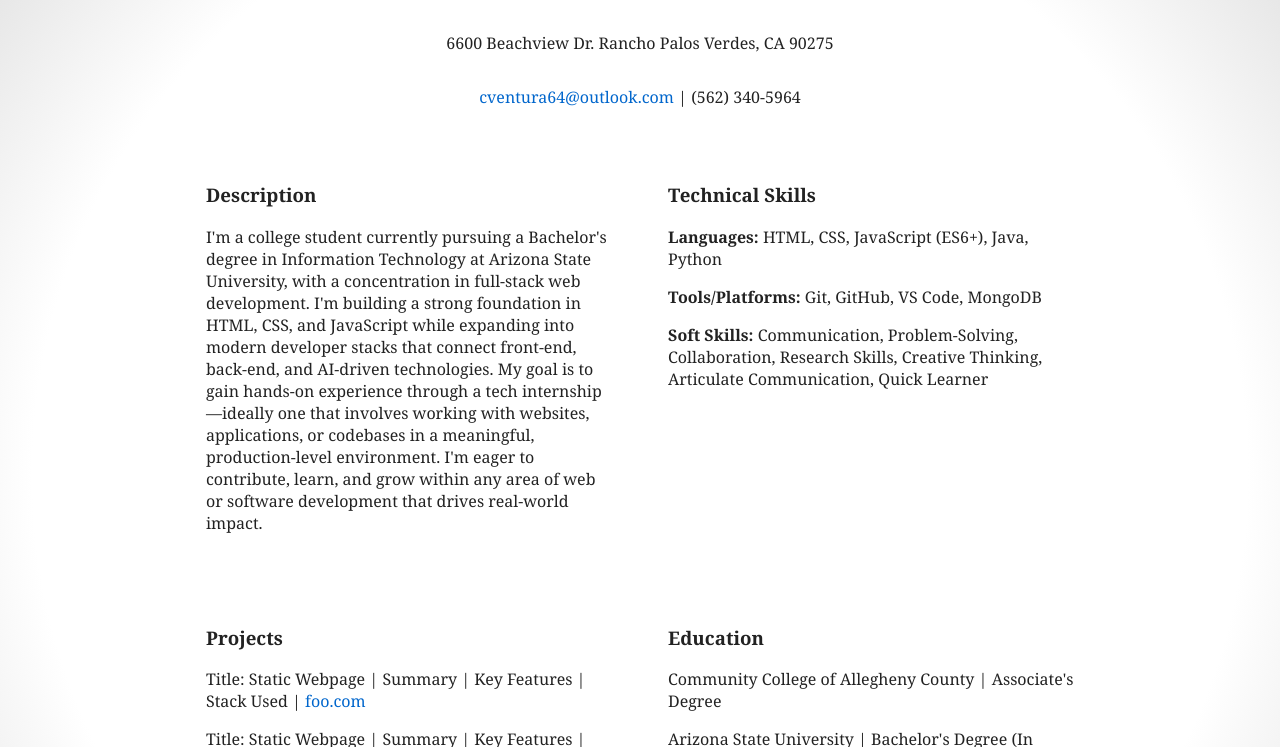
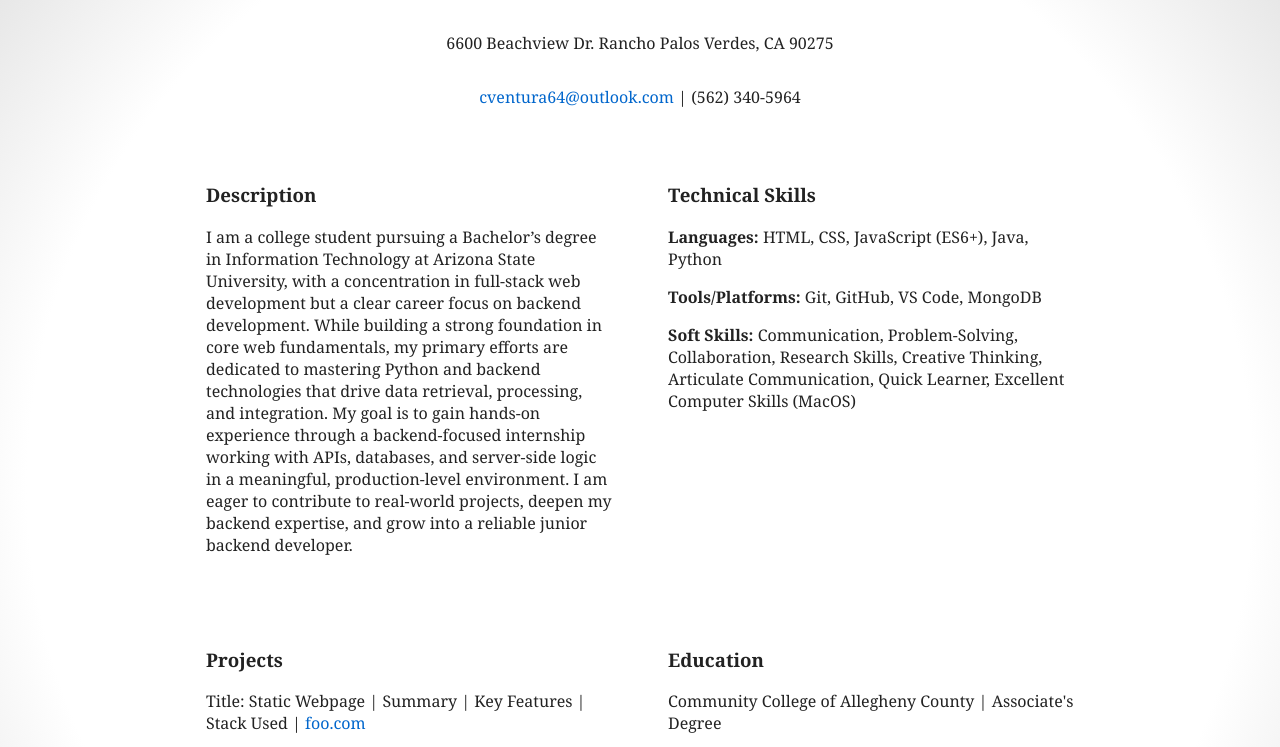
Before and after one commit to ventura-christian/HTML-Resume, a plain HTML site: page index.html in a window 1280 px wide. Shown: the part 311-1058 px from the top of the page. Drawn offline with Linux system fonts and the light colour scheme.

Commit message:
Refined the description of my resume to reflect my shift in my career goal.

```diff
--- a/index.html
+++ b/index.html
@@ -36,16 +36,17 @@
       <section>
         <h3>Description</h3>
         <p>
-          I'm a college student currently pursuing a Bachelor's degree in
-          Information Technology at Arizona State University, with a
-          concentration in full-stack web development. I'm building a strong
-          foundation in HTML, CSS, and JavaScript while expanding into modern
-          developer stacks that connect front-end, back-end, and AI-driven
-          technologies. My goal is to gain hands-on experience through a tech
-          internship—ideally one that involves working with websites,
-          applications, or codebases in a meaningful, production-level
-          environment. I'm eager to contribute, learn, and grow within any area
-          of web or software development that drives real-world impact.
+          I am a college student pursuing a Bachelor’s degree in Information
+          Technology at Arizona State University, with a concentration in
+          full-stack web development but a clear career focus on backend
+          development. While building a strong foundation in core web
+          fundamentals, my primary efforts are dedicated to mastering Python and
+          backend technologies that drive data retrieval, processing, and
+          integration. My goal is to gain hands-on experience through a
+          backend-focused internship working with APIs, databases, and
+          server-side logic in a meaningful, production-level environment. I am
+          eager to contribute to real-world projects, deepen my backend
+          expertise, and grow into a reliable junior backend developer.
         </p>
       </section>
 
@@ -58,7 +59,7 @@
         <p>
           <strong>Soft Skills:</strong> Communication, Problem-Solving,
           Collaboration, Research Skills, Creative Thinking, Articulate
-          Communication, Quick Learner
+          Communication, Quick Learner, Excellent Computer Skills (MacOS)
         </p>
       </section>
 
```
